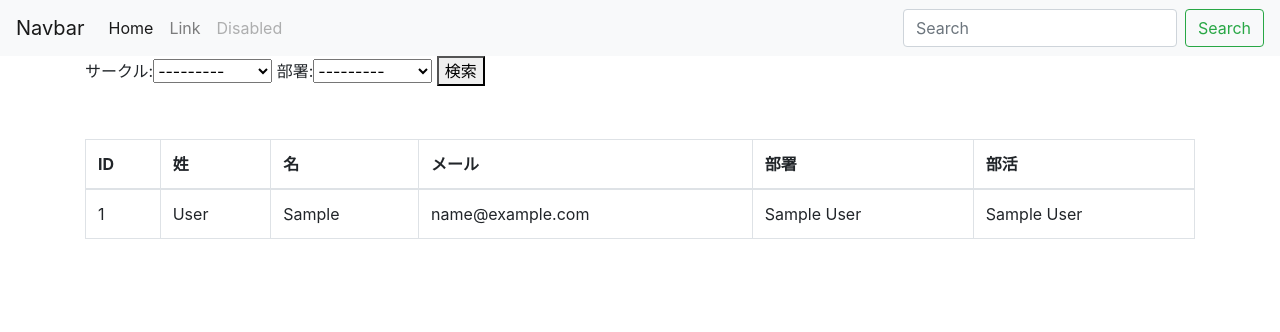
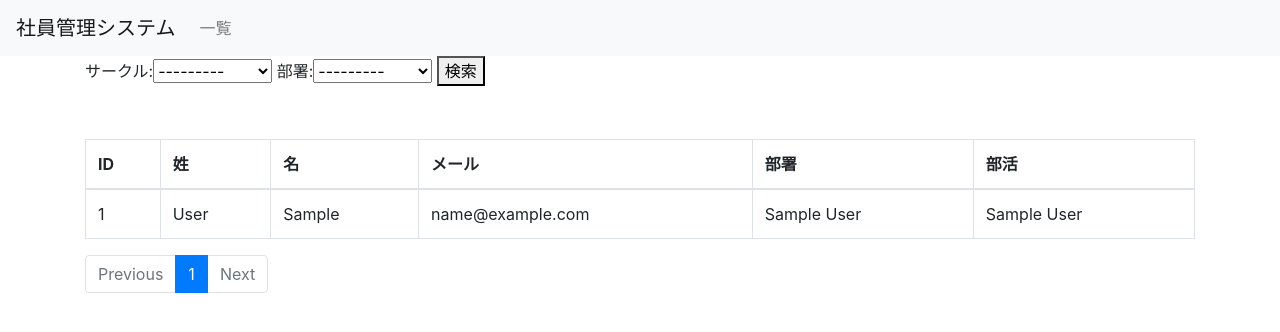
Before and after one commit to IchigoMilk/training-for-pagination, a Django app: page / in a window 1280 px wide. Shown: the top 332 px of the page. Run offline with Django 3.2, Linux system fonts and the light colour scheme; tables that the repository leaves empty hold one stand-in row (values such as "Sample post"); some libraries are stand-ins or nearby versions.

Commit message:
temporarily finished

```diff
--- a/project2/employee/templates/employee/base.html
+++ b/project2/employee/templates/employee/base.html
@@ -12,27 +12,22 @@
   </head>
   <body>
     <nav class="navbar navbar-expand-lg navbar-light bg-light">
-      <a class="navbar-brand" href="#">Navbar</a>
+      <a class="navbar-brand" href="#">社員管理システム</a>
       <button class="navbar-toggler" type="button" data-toggle="collapse" data-target="#navbarSupportedContent" aria-controls="navbarSupportedContent" aria-expanded="false" aria-label="Toggle navigation">
         <span class="navbar-toggler-icon"></span>
       </button>
 
       <div class="collapse navbar-collapse" id="navbarSupportedContent">
         <ul class="navbar-nav mr-auto">
-          <li class="nav-item active">
-            <a class="nav-link" href="#">Home <span class="sr-only">(current)</span></a>
+          <li class="nav-item">
+            <a class="nav-link" href="{% url 'employee:index' %}">一覧</a>
           </li>
+          {% if user.is_superuser %}
           <li class="nav-item">
-            <a class="nav-link" href="#">Link</a>
+            <a class="nav-link" href="{% url 'admin:employee_employee_add' %}">社員追加</a>
           </li>
-          <li class="nav-item">
-            <a class="nav-link disabled" href="#">Disabled</a>
-          </li>
+          {% endif %}
         </ul>
-        <form class="form-inline my-2 my-lg-0">
-          <input class="form-control mr-sm-2" type="text" placeholder="Search" aria-label="Search">
-          <button class="btn btn-outline-success my-2 my-sm-0" type="submit">Search</button>
-        </form>
       </div>
     </nav>
 
--- a/project2/employee/templates/employee/employee_list.html
+++ b/project2/employee/templates/employee/employee_list.html
@@ -33,4 +33,5 @@
     {% endfor %}
   </tbody>
 </table>
+{% include 'employee/page5.html' %}
 {% endblock %}
--- /dev/null
+++ b/project2/employee/templates/employee/page5.html
@@ -0,0 +1,37 @@
+{% load mytag %}
+<nav aria-label="Page navigation">
+  <ul class="pagination">
+
+    {% if page_obj.has_previous %}
+    <li class="page-item">
+      <a class="page-link" href="?{% url_replace request 'page' page_obj.previous_page_number %}" tabindex="-1">Previous</a>
+    </li>
+    {% else %}
+    <li class="page-item disabled">
+      <a class="page-link" href="#!" tabindex="-1">Previous</a>
+    </li>
+    {% endif %}
+
+    {% for link_page in page_obj.paginator.page_range %}
+      {% if link_page == page_obj.number %}
+      <li class="page-item active">
+        <a class="page-link" href="?{% url_replace request 'page' link_page %}">{{ link_page }}</a>
+      </li>
+      {% else %}
+      <li class="page-item">
+        <a class="page-link" href="?{% url_replace request 'page' link_page %}">{{ link_page }}</a>
+      </li>
+      {% endif %}
+    {% endfor %}
+
+    {% if page_obj.has_next %}
+    <li class="page-item">
+      <a class="page-link" href="?{% url_replace request 'page' page_obj.next_page_number %}">Next</a>
+    </li>
+    {% else %}
+    <li class="page-item disabled">
+      <a class="page-link" href="#!">Next</a>
+    </li>
+    {% endif %}
+  </ul>
+</nav>
--- /dev/null
+++ b/project2/employee/templatetags/mytag.py
@@ -0,0 +1,12 @@
+# フィルタやタグを登録するのに使うモジュール
+from django import template
+
+register = template.Library()
+
+# @あっと付きはデコレータ
+@register.simple_tag
+def url_replace(request, field, value):
+  # GETパラメータのfield部分をvalueに置き換える
+  url_dict = request.GET.copy()
+  url_dict[field] = value
+  return url_dict.urlencode()
--- a/project2/employee/views.py
+++ b/project2/employee/views.py
@@ -7,6 +7,8 @@ class IndexView(generic.ListView):
   model = Employee
   # 勝手に読み込まれる
   # template_name = 'employee/employee_list.html'
+
+  paginate_by = 2
 
   def get_context_data(self):
     # オーバーライドしなければテンプレートに渡す辞書の作成
```
Also changed, not shown: project2/employee/templates/employee/page4.html (added, +36 -0 lines).
